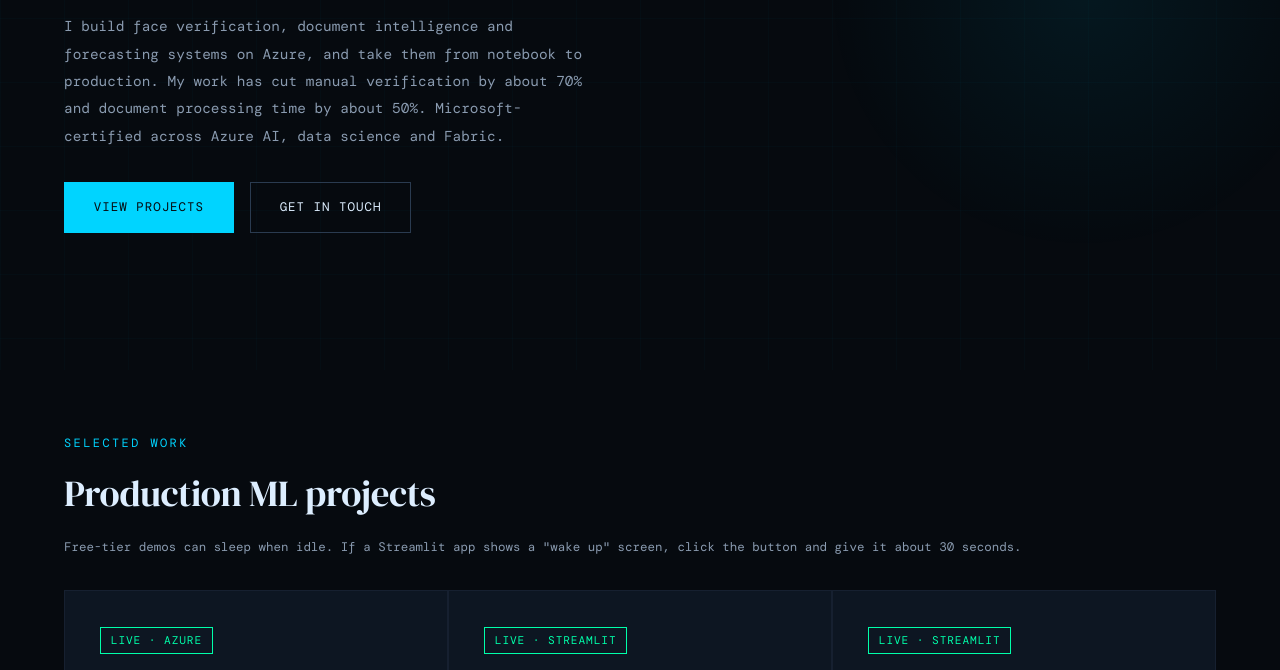
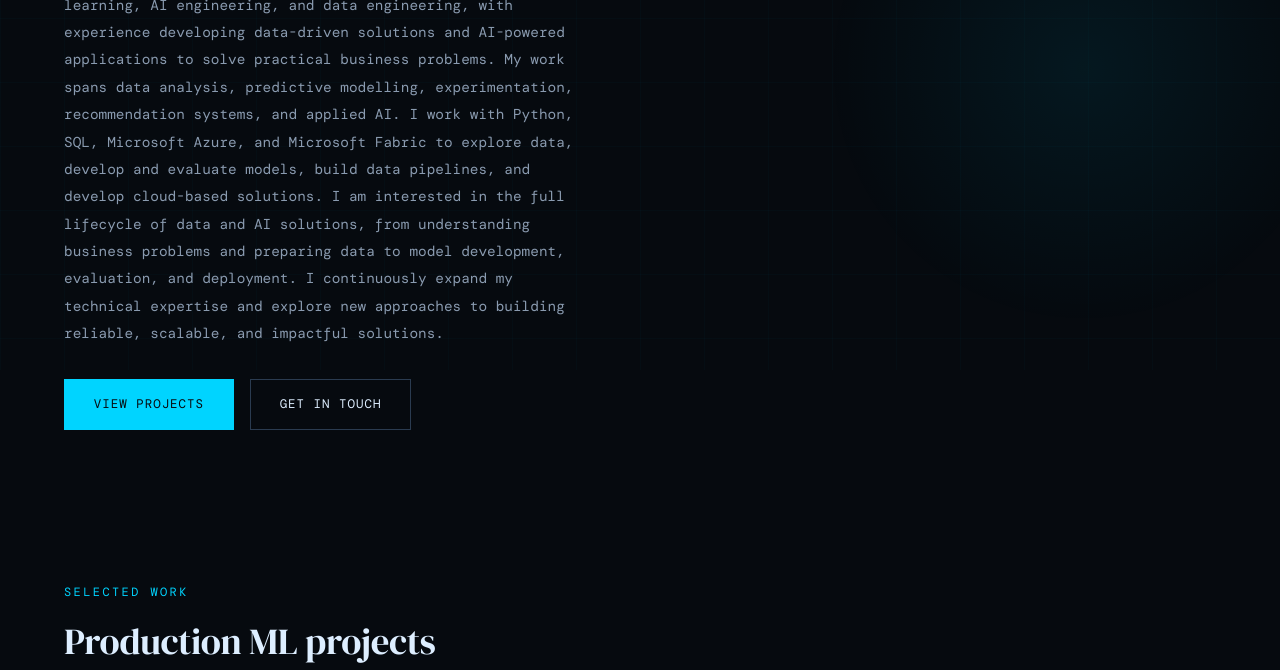
Before and after one commit to mscodes1019/portfolio, a plain HTML site: page index.html in a window 1280 px wide. Shown: the part 430-1100 px from the top of the page. Drawn offline with nearby package versions, Linux system fonts and the light colour scheme.

Commit message:
Update index.html

```diff
--- a/index.html
+++ b/index.html
@@ -202,7 +202,7 @@ footer { position:relative; z-index:1; padding:1.5rem 4rem; border-top:1px solid
     <p class="status"><span class="status-dot"></span>Open to opportunities · Lagos, Nigeria</p>
     <h1 class="hero-name">Monsurat <span>Ayinde</span></h1>
     <p class="hero-role">Data &amp; AI Scientist · Computer Vision · MLOps</p>
-    <p class="hero-bio">I build face verification, document intelligence and forecasting systems on Azure, and take them from notebook to production. My work has cut manual verification by about 70% and document processing time by about 50%. Microsoft-certified across Azure AI, data science and Fabric.</p>
+    <p class="hero-bio">I am a Data Scientist working across data science, machine learning, AI engineering, and data engineering, with experience developing data-driven solutions and AI-powered applications to solve practical business problems. My work spans data analysis, predictive modelling, experimentation, recommendation systems, and applied AI. I work with Python, SQL, Microsoft Azure, and Microsoft Fabric to explore data, develop and evaluate models, build data pipelines, and develop cloud-based solutions. I am interested in the full lifecycle of data and AI solutions, from understanding business problems and preparing data to model development, evaluation, and deployment. I continuously expand my technical expertise and explore new approaches to building reliable, scalable, and impactful solutions.</p>
     <div class="hero-cta">
       <a href="#projects" class="btn btn-primary">View projects</a>
       <a href="#contact" class="btn btn-outline">Get in touch</a>
```
